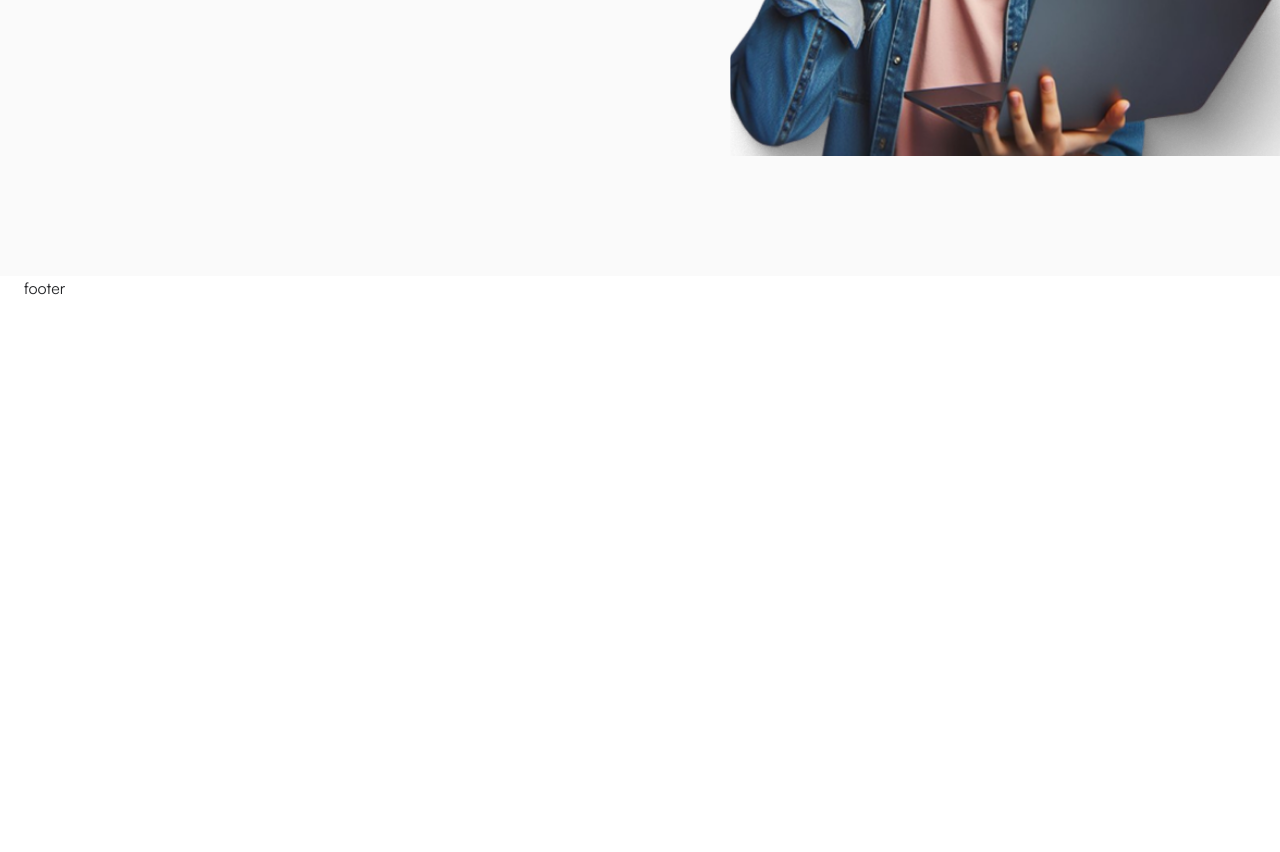
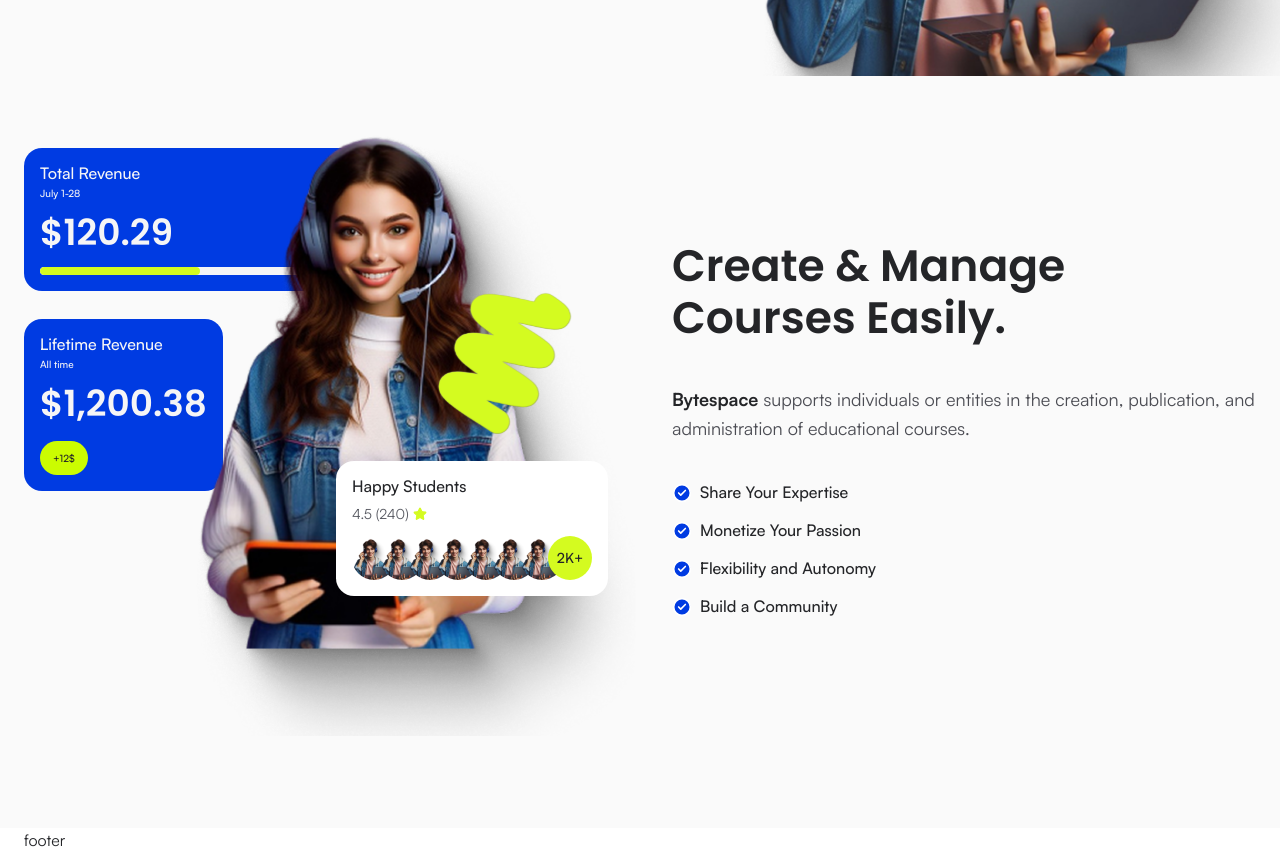
Before and after one commit to akibur-r/bytespace-client, a Next.js app: page / in a window 1280 px wide. Shown: the part 3740-4592 px from the top of the page. Before the commit the page ends 4040 px from the top, so only its background shows below. Built offline with nearby package versions, Linux system fonts and the light colour scheme.

Commit message:
feat: add creator showcase sub-section to stats

```diff
--- /dev/null
+++ b/components/marketing/creator-showcase.tsx
@@ -0,0 +1,58 @@
+import Image from "next/image";
+
+import { RevenueCard } from "@/components/marketing/revenue-card";
+import { SocialProofCard } from "@/components/shared";
+import spiralLime from "@/components/shared/shapes/spiral-1-lime.svg";
+import { landingPage } from "@/lib/content/marketing/landing-page";
+import { cn } from "@/lib/utils";
+import heroPersonFemale from "./hero-person-female.png";
+
+export function CreatorShowcase({ className }: { className?: string }) {
+  const { revenue, students } = landingPage.stats.creator;
+
+  return (
+    <div className={cn("relative min-h-140", className)}>
+      <div className="absolute top-0 left-0 flex flex-col items-start gap-7">
+        <RevenueCard
+          title={revenue.total.title}
+          subtitle={revenue.total.subtitle}
+          amount={revenue.total.amount}
+          trend={revenue.total.trend}
+          progressValue={revenue.total.progressValue}
+        />
+
+        <RevenueCard
+          className=""
+          layout="stacked"
+          title={revenue.lifetime.title}
+          subtitle={revenue.lifetime.subtitle}
+          amount={revenue.lifetime.amount}
+          trend={revenue.lifetime.trend}
+        />
+      </div>
+
+      <Image
+        src={heroPersonFemale}
+        alt=""
+        aria-hidden
+        className="absolute left-65/100 min-h-140 scale-110 max-h-full object-contain -translate-x-1/2 pointer-events-none"
+      />
+
+      <SocialProofCard
+        className="absolute bottom-1/5 right-0"
+        title={students.title}
+        rating={students.rating}
+        reviewCount={students.reviews}
+        avatars={students.avatars}
+        countLabel={students.count}
+      />
+
+      <Image
+        src={spiralLime}
+        alt=""
+        aria-hidden
+        className="pointer-events-none absolute top-1/5 right-0 w-44"
+      />
+    </div>
+  );
+}
--- /dev/null
+++ b/components/marketing/revenue-card.tsx
@@ -0,0 +1,67 @@
+import { Badge } from "@/components/ui/badge";
+import {
+  Card,
+  CardContent,
+  CardDescription,
+  CardHeader,
+  CardTitle,
+} from "@/components/ui/card";
+import { Progress } from "@/components/ui/progress";
+import { cn } from "@/lib/utils";
+
+const TREND_BADGE_CLASSNAME =
+  "label-2xs! rounded-full bg-lime-500 px-3 py-4 text-gray-950";
+
+export type RevenueCardLayout = "inline" | "stacked";
+
+const AMOUNT_ROW: Record<RevenueCardLayout, string> = {
+  inline: "items-center justify-between",
+  stacked: "flex-col items-start",
+};
+
+export function RevenueCard({
+  title,
+  subtitle,
+  amount,
+  trend,
+  progressValue,
+  layout = "inline",
+  className,
+}: {
+  title: string;
+  subtitle: string;
+  amount: string;
+  trend: string;
+  progressValue?: number;
+  layout?: RevenueCardLayout;
+  className?: string;
+}) {
+  return (
+    <Card
+      className={cn("gap-3 rounded-2xl bg-blue-800 ring-0 p-4", className)}
+    >
+      <CardHeader className="p-0">
+        <CardTitle className="label-m! text-gray-50">{title}</CardTitle>
+        <CardDescription className="label-2xs! text-gray-50">
+          {subtitle}
+        </CardDescription>
+      </CardHeader>
+
+      <CardContent className="flex flex-col justify-center gap-3 p-0">
+        <div className={cn("flex gap-4", AMOUNT_ROW[layout])}>
+          <span className="heading-s text-gray-50">{amount}</span>
+          <Badge variant="ghost" className={TREND_BADGE_CLASSNAME}>
+            {trend}
+          </Badge>
+        </div>
+
+        {progressValue !== undefined && (
+          <Progress
+            value={progressValue}
+            className="min-w-80 **:data-[slot=progress-track]:h-2 **:data-[slot=progress-indicator]:rounded-full"
+          />
+        )}
+      </CardContent>
+    </Card>
+  );
+}
--- a/components/marketing/stat-list.tsx
+++ b/components/marketing/stat-list.tsx
@@ -2,7 +2,7 @@ import { Stat } from "@/components/shared";
 import { landingPage } from "@/lib/content/marketing/landing-page";
 
 export function StatList() {
-  const { items } = landingPage.stats;
+  const { items } = landingPage.stats.growth;
 
   return (
     <div className="flex flex-wrap gap-x-10 gap-y-8">
--- a/components/marketing/stats-showcase.tsx
+++ b/components/marketing/stats-showcase.tsx
@@ -13,7 +13,7 @@ export function StatsShowcase({ className }: { className?: string }) {
   const course = courses[0];
 
   return (
-    <div className={cn("relative min-h-140", className)}>
+    <div className={cn("relative min-h-120", className)}>
       <CourseCard
         className="absolute top-0 left-0"
         course={course}
@@ -23,11 +23,11 @@ export function StatsShowcase({ className }: { className?: string }) {
         src={heroPerson}
         alt=""
         aria-hidden
-        className="absolute bottom-0 left-1/2 min-h-140 object-cover -translate-x-2/5"
+        className="absolute bottom-0 left-1/2 min-h-120 object-cover -translate-x-2/5"
       />
 
       <ProgressCard
-        className="absolute top-1/2 -right-2 -translate-y-1/2"
+        className="absolute top-52/100 -right-2 -translate-y-1/2"
         title={progress.title}
         value={progress.value}
       />
@@ -36,7 +36,7 @@ export function StatsShowcase({ className }: { className?: string }) {
         src={spiralLime}
         alt=""
         aria-hidden
-        className="pointer-events-none absolute top-2/6 right-0 w-40 -translate-y-1/2 rotate-120"
+        className="pointer-events-none absolute top-30/100 right-0 w-40 -translate-y-1/2 rotate-120"
       />
     </div>
   );
--- a/components/marketing/stats.tsx
+++ b/components/marketing/stats.tsx
@@ -1,19 +1,26 @@
+import { CircleCheck } from "lucide-react";
+
 import { Container } from "@/components/layout";
+import { CreatorShowcase } from "@/components/marketing/creator-showcase";
 import { StatList } from "@/components/marketing/stat-list";
 import { StatsShowcase } from "@/components/marketing/stats-showcase";
 import { landingPage } from "@/lib/content/marketing/landing-page";
 
 export function Stats() {
-  const { title, description } = landingPage.stats;
+  const { growth, creator } = landingPage.stats;
 
   return (
     <section className="bg-[#fafafa] py-30">
       <Container>
-        <div className="space-y-72">
+        <div className="space-y-18">
           <div className="grid grid-cols-2 gap-16">
             <div className="order-2 flex flex-col gap-10 lg:order-1">
-              <h2 className="heading-m text-gray-950">{title}</h2>
-              <p className="body-l text-gray-700">{description}</p>
+              <h2 className="heading-m text-left text-gray-950">
+                {growth.title}
+              </h2>
+              <p className="body-l text-left text-gray-700">
+                {growth.description}
+              </p>
               <StatList />
             </div>
 
@@ -21,6 +28,32 @@ export function Stats() {
               <StatsShowcase />
             </div>
           </div>
+
+          <div className="grid grid-cols-2 gap-16">
+            <CreatorShowcase />
+
+            <div className="flex flex-col gap-10 self-center">
+              <h2 className="heading-m text-left text-gray-950">
+                {creator.title}
+              </h2>
+              <p className="body-l text-left text-gray-700">
+                <span className="font-bold text-gray-950">{creator.brand}</span>
+                {` ${creator.description}`}
+              </p>
+
+              <ul className="flex flex-col gap-4.5">
+                {creator.features.map((feature) => (
+                  <li
+                    key={feature}
+                    className="label-m flex items-center gap-2 text-left text-gray-950"
+                  >
+                    <CircleCheck className="size-5 shrink-0 text-white [&_circle]:fill-blue-800" />
+                    {feature}
+                  </li>
+                ))}
+              </ul>
+            </div>
+          </div>
         </div>
       </Container>
     </section>
--- a/lib/content/marketing/landing-page.ts
+++ b/lib/content/marketing/landing-page.ts
@@ -16,6 +16,8 @@ type CourseCategory = {
   label: string;
   slug: string;
 };
+
+const creatorStudentAvatars = Array.from({ length: 7 }, () => heroPerson.src);
 
 export const landingPage = {
   hero: {
@@ -89,6 +91,7 @@ export const landingPage = {
       "At Bytespace, we believe in empowering individuals through knowledge. Our diverse range of courses spans various fields, ensuring there's something for everyone. Unleash your potential and explore our carefully curated categories.",
   },
   stats: {
+    growth: {
       title: "Your Path to Professional Growth Starts Here!",
       description:
         "Explore our curated selection of courses tailored to enhance your capabilities and accelerate your career journey. Whether you are looking to sharpen specific skills, gain industry expertise, or embark on a new career path entirely, we have the resources you need.",
@@ -98,4 +101,39 @@ export const landingPage = {
         { value: "16", label: "Creators" },
       ],
     },
+    creator: {
+      title: "Create & Manage Courses Easily.",
+      brand: "Bytespace",
+      description:
+        "supports individuals or entities in the creation, publication, and administration of educational courses.",
+      features: [
+        "Share Your Expertise",
+        "Monetize Your Passion",
+        "Flexibility and Autonomy",
+        "Build a Community",
+      ],
+      revenue: {
+        total: {
+          title: "Total Revenue",
+          subtitle: "July 1-28",
+          amount: "$120.29",
+          trend: "+12$",
+          progressValue: 50,
+        },
+        lifetime: {
+          title: "Lifetime Revenue",
+          subtitle: "All time",
+          amount: "$1,200.38",
+          trend: "+12$",
+        },
+      },
+      students: {
+        title: "Happy Students",
+        rating: 4.5,
+        reviews: 240,
+        avatars: creatorStudentAvatars,
+        count: "2K+",
+      },
+    },
+  },
 };
```
Also changed, not shown: components/marketing/hero-person-female.png (added), components/marketing/image.png (added). Lines whose indentation alone changed are shown as unchanged.
